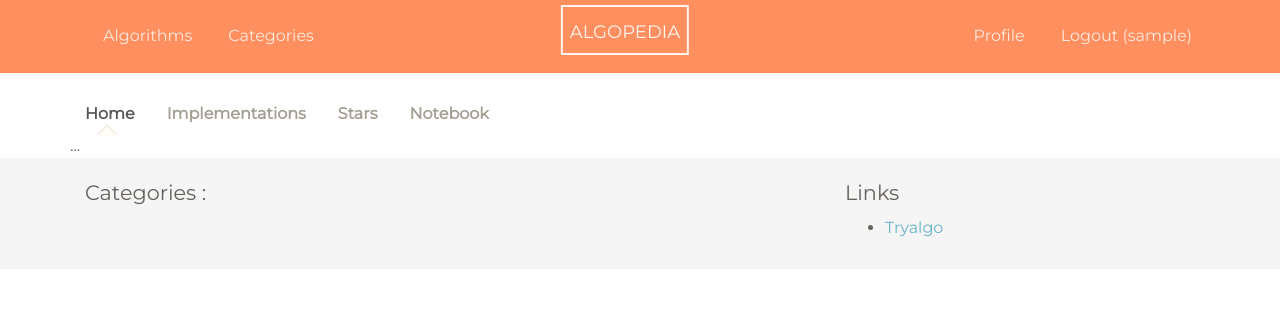
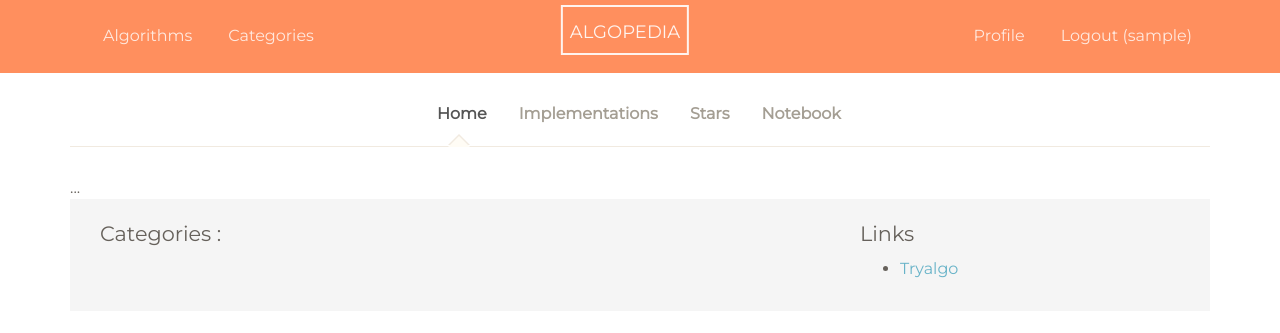
Before and after one commit to jilljenn/algopedia, a Django app: page /user/profile/ in a window 1280 px wide. Shown: the top 333 px of the page. Run offline with Django 3.2, Linux system fonts and the light colour scheme; the visitor is signed in with stand-in values (Sample User, id 1); data that the repository does not hold is empty; some libraries are stand-ins or nearby versions.

Commit message:
Added bar in tabs

```diff
--- a/web/algopedia/templates/algopedia/user_profile.html
+++ b/web/algopedia/templates/algopedia/user_profile.html
@@ -3,13 +3,19 @@
 {% block content %}
 
 <div class="container">
+
+<div class="profile-tabs">
+  <div class="nav-tabs-navigation">
 {% include 'algopedia/implementation_modal.html' %}
-<ul class="nav nav-tabs" role="tablist">
+    <div class="nav-tabs-wrapper">
+      <ul id="tabs" class="nav nav-tabs" data-tabs="tabs">
     <li role="presentation" class="active"><a href="#home" aria-controls="home" role="tab" data-toggle="tab" class="tab-first">Home</a></li>
     <li role="presentation"><a href="#implementations" aria-controls="implementations" role="tab" data-toggle="tab">Implementations</a></li>
     <li role="presentation"><a href="#stars" aria-controls="stars" role="tab" data-toggle="tab">Stars</a></li>
     <li role="presentation"><a href="#notebook" aria-controls="stars" role="tab" data-toggle="tab">Notebook</a></li>
-</ul>
+      </ul>
+    </div>
+  </div>
 
 <div class="tab-content">
     <div role="tabpanel" class="tab-pane fade active in" id="home">...</div>
```
